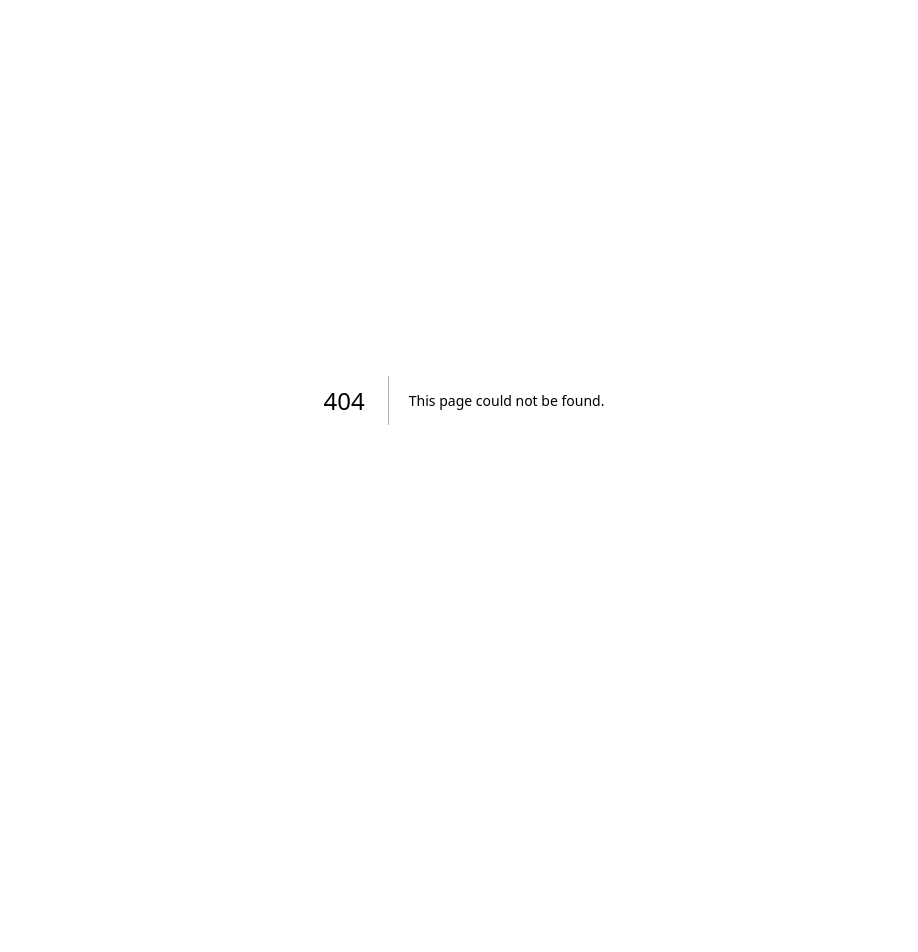
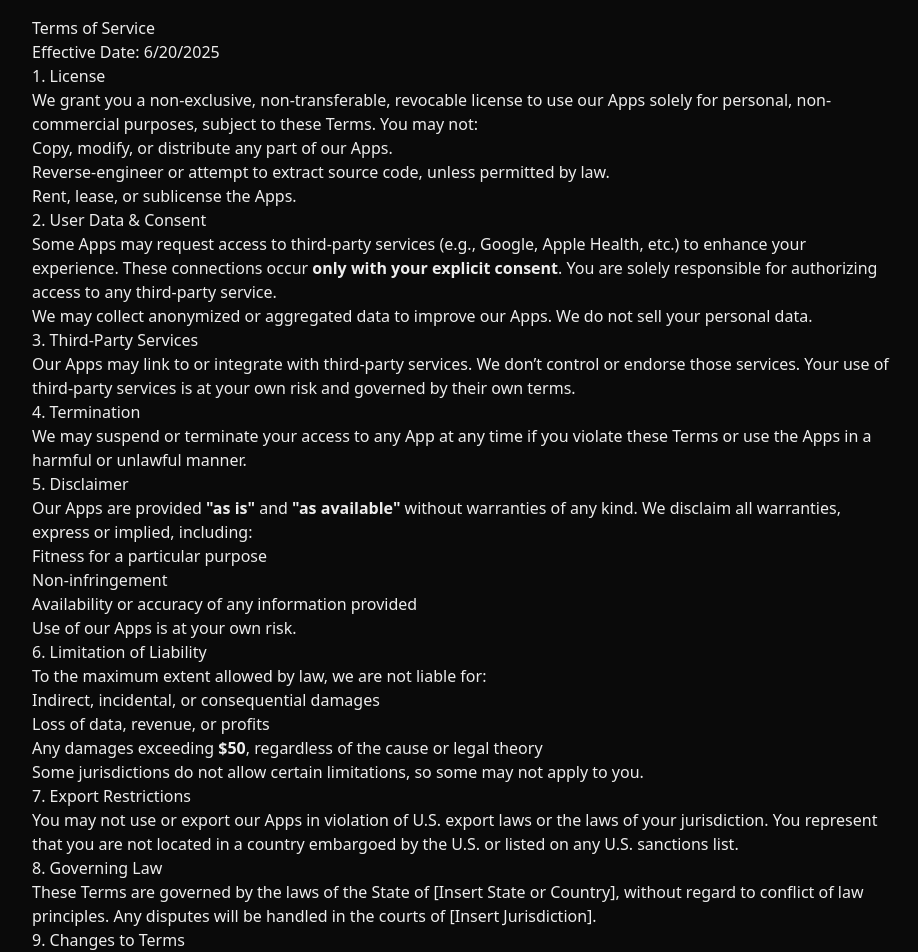
Before and after one commit to a17-so/a17-site, a Next.js app: page /terms-of-service in a window 1280 px wide. Before the commit this address had no page. Shown: the top 952 px of the page, without its empty margins (176-1094 px from the left). Before the commit the page ends 800 px from the top, so only its background shows below. Built offline with nearby package versions, Linux system fonts and the light colour scheme.

Commit message:
feat: finish

```diff
--- a/app/privacy-policy/page.tsx
+++ b/app/privacy-policy/page.tsx
@@ -27,7 +27,7 @@ export default function PrivacyPolicyPage() {
               <li><strong>Account:</strong> A unique account created for you to access our Service.</li>
               <li><strong>Affiliate:</strong> An entity under common control with our Company.</li>
               <li><strong>Application:</strong> Software provided by the Company.</li>
-              <li><strong>Company:</strong> SWIFT LABS LLC.</li>
+              <li><strong>Company:</strong> a17 studios LLC</li>
               <li><strong>Country:</strong> Washington, United States.</li>
               <li><strong>Device:</strong> Any device used to access the Service.</li>
               <li><strong>Personal Data:</strong> Information identifying an individual.</li>
--- /dev/null
+++ b/app/terms-of-service/page.tsx
@@ -0,0 +1,78 @@
+export default function TermsOfServicePage() {
+    return (
+        <div className="prose max-w-4xl mx-auto p-4">
+            <h1>Terms of Service</h1>
+            <p>Effective Date: 6/20/2025</p>
+
+            <h2>1. License</h2>
+            <p>
+                We grant you a non-exclusive, non-transferable, revocable license to use our Apps solely for personal, non-commercial purposes, subject to these Terms. You may not:
+            </p>
+            <ul>
+                <li>Copy, modify, or distribute any part of our Apps.</li>
+                <li>Reverse-engineer or attempt to extract source code, unless permitted by law.</li>
+                <li>Rent, lease, or sublicense the Apps.</li>
+            </ul>
+
+            <h2>2. User Data & Consent</h2>
+            <p>
+                Some Apps may request access to third-party services (e.g., Google, Apple Health, etc.) to enhance your experience. These connections occur <strong>only with your explicit consent</strong>. You are solely responsible for authorizing access to any third-party service.
+            </p>
+            <p>
+                We may collect anonymized or aggregated data to improve our Apps. We do not sell your personal data.
+            </p>
+
+            <h2>3. Third-Party Services</h2>
+            <p>
+                Our Apps may link to or integrate with third-party services. We don’t control or endorse those services. Your use of third-party services is at your own risk and governed by their own terms.
+            </p>
+
+            <h2>4. Termination</h2>
+            <p>
+                We may suspend or terminate your access to any App at any time if you violate these Terms or use the Apps in a harmful or unlawful manner.
+            </p>
+
+            <h2>5. Disclaimer</h2>
+            <p>
+                Our Apps are provided <strong>"as is"</strong> and <strong>"as available"</strong> without warranties of any kind. We disclaim all warranties, express or implied, including:
+            </p>
+            <ul>
+                <li>Fitness for a particular purpose</li>
+                <li>Non-infringement</li>
+                <li>Availability or accuracy of any information provided</li>
+            </ul>
+            <p>Use of our Apps is at your own risk.</p>
+
+            <h2>6. Limitation of Liability</h2>
+            <p>
+                To the maximum extent allowed by law, we are not liable for:
+            </p>
+            <ul>
+                <li>Indirect, incidental, or consequential damages</li>
+                <li>Loss of data, revenue, or profits</li>
+                <li>Any damages exceeding <strong>$50</strong>, regardless of the cause or legal theory</li>
+            </ul>
+            <p>Some jurisdictions do not allow certain limitations, so some may not apply to you.</p>
+
+            <h2>7. Export Restrictions</h2>
+            <p>
+                You may not use or export our Apps in violation of U.S. export laws or the laws of your jurisdiction. You represent that you are not located in a country embargoed by the U.S. or listed on any U.S. sanctions list.
+            </p>
+
+            <h2>8. Governing Law</h2>
+            <p>
+                These Terms are governed by the laws of the State of [Insert State or Country], without regard to conflict of law principles. Any disputes will be handled in the courts of [Insert Jurisdiction].
+            </p>
+
+            <h2>9. Changes to Terms</h2>
+            <p>
+                We may update these Terms at any time. Continued use of our Apps after changes means you accept the updated Terms.
+            </p>
+
+            <h2>10. Contact</h2>
+            <p>
+                For questions or support, contact: [Insert Contact Email or URL]
+            </p>
+        </div>
+    )
+}
```
